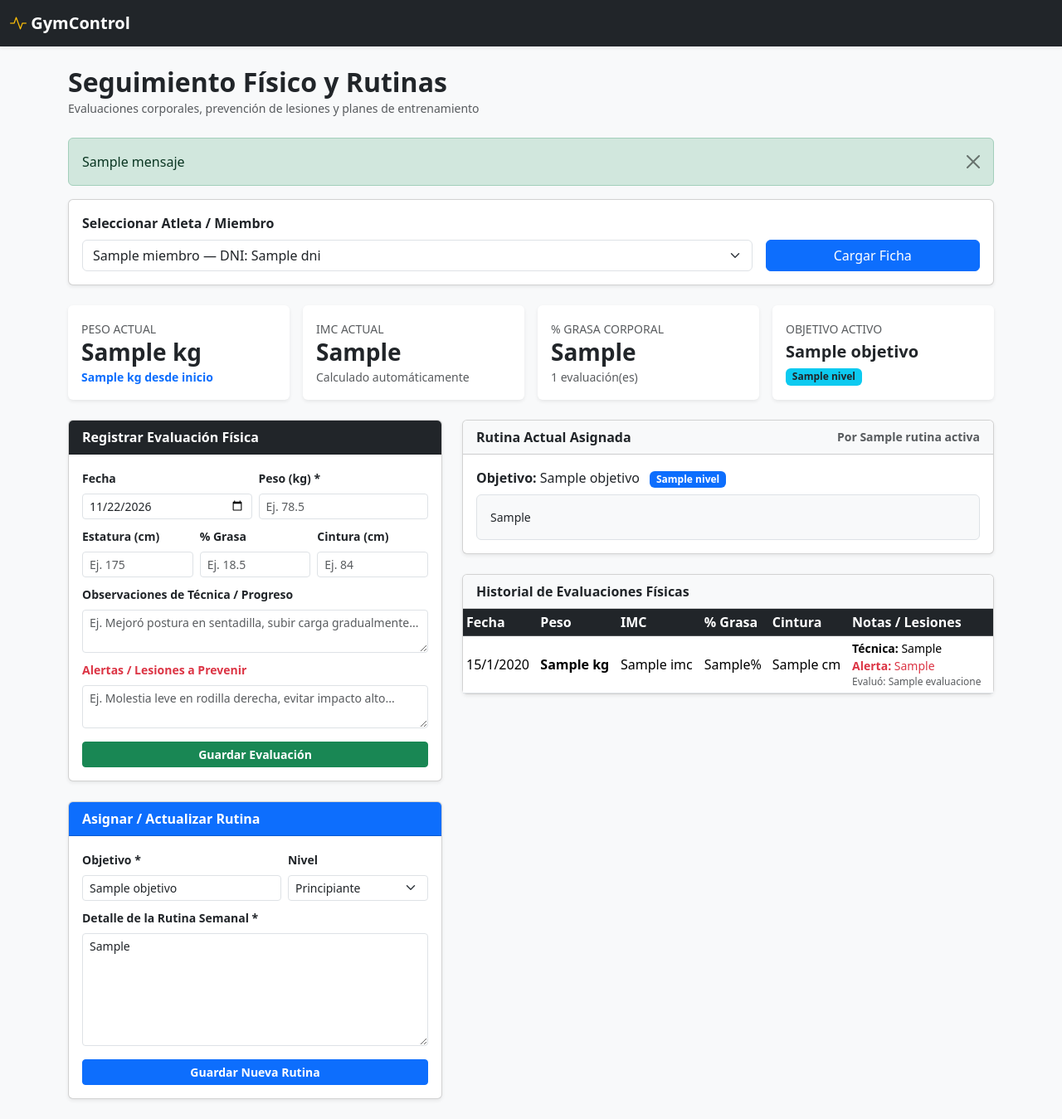
After one commit to BLADECXM/gymcontrol, a Node server app: template views/seguimiento.ejs in a window 1280 px wide. The commit adds this page. Shown: the whole page at 83% size. Run offline with Node 20, Linux system fonts and the light colour scheme; the template is opened without the code that fills it: most values are stand-ins (such as "Sample title", 1, 10 or a date in 2020).

Commit message:
Agregar modulo de seguimiento fisico y rutinas para entrenadores y filtrar navbar por rol

```diff
--- a/server.js
+++ b/server.js
@@ -67,6 +67,9 @@ app.use('/reportes', reportesRoutes);
 const portalRoutes = require('./routes/portal.routes');
 app.use('/mi-portal', portalRoutes);
 
+const seguimientoRoutes = require('./routes/seguimiento.routes');
+app.use('/seguimiento', seguimientoRoutes);
+
 // Ruta inicial de prueba
 app.get('/', (req, res) => {
     if (!req.session.usuario) {
--- a/views/partials/navbar.ejs
+++ b/views/partials/navbar.ejs
@@ -10,8 +10,8 @@
 
         <div class="collapse navbar-collapse" id="menuGym">
             <ul class="navbar-nav me-auto mb-2 mb-lg-0">
-                <% if (usuario && usuario.rol !== 'Cliente') { %>
-                    <li class="nav-item"><a class="nav-link" href="/dashboard">Inicio</a></li>
+  <% if (rol === 'Administrador' || rol === 'Recepcionista') { %>
+    <li class="nav-item"><a class="nav-link" href="/">Inicio</a></li>
     <li class="nav-item"><a class="nav-link" href="/checkin">Check-in</a></li>
     <li class="nav-item"><a class="nav-link" href="/miembros">Miembros</a></li>
     <li class="nav-item"><a class="nav-link" href="/pagos">Pagos</a></li>
@@ -19,13 +19,22 @@
     <li class="nav-item"><a class="nav-link" href="/caja">Caja</a></li>
   <% } %>
 
-                <% if (usuario && usuario.rol === 'Administrador') { %>
+  <% if (rol === 'Administrador') { %>
     <li class="nav-item"><a class="nav-link" href="/planes">Planes</a></li>
     <li class="nav-item"><a class="nav-link" href="/usuarios">Usuarios</a></li>
+    <li class="nav-item"><a class="nav-link" href="/seguimiento">Seguimiento</a></li>
     <li class="nav-item"><a class="nav-link" href="/reportes">Reportes</a></li>
   <% } %>
+
+  <% if (rol === 'Entrenador') { %>
+    <li class="nav-item"><a class="nav-link" href="/clases">Mis Clases</a></li>
+    <li class="nav-item"><a class="nav-link" href="/seguimiento">Seguimiento y Rutinas</a></li>
+  <% } %>
+
+  <% if (rol === 'Cliente') { %>
+    <li class="nav-item"><a class="nav-link" href="/mi-portal">Mi Portal</a></li>
+  <% } %>
 </ul>
-
             <% if (usuario) { %>
                 <div class="d-flex align-items-center text-white gap-3">
                     <small><i class="bi bi-person-circle"></i> <%= usuario.nombre %> (<%= usuario.rol %>)</small>
--- /dev/null
+++ b/views/seguimiento.ejs
@@ -0,0 +1,252 @@
+<%- include('partials/header') %>
+<%- include('partials/navbar') %>
+
+<div class="container py-4">
+  <div class="d-flex flex-wrap justify-content-between align-items-center mb-4 gap-2">
+    <div>
+      <h2 class="fw-bold mb-0">Seguimiento Físico y Rutinas</h2>
+      <small class="text-muted">Evaluaciones corporales, prevención de lesiones y planes de entrenamiento</small>
+    </div>
+  </div>
+
+  <% if (mensaje) { %>
+    <div class="alert alert-success alert-dismissible fade show" role="alert">
+      <%= mensaje %>
+      <button type="button" class="btn-close" data-bs-dismiss="alert"></button>
+    </div>
+  <% } %>
+  <% if (error) { %>
+    <div class="alert alert-danger alert-dismissible fade show" role="alert">
+      <%= error %>
+      <button type="button" class="btn-close" data-bs-dismiss="alert"></button>
+    </div>
+  <% } %>
+
+  <!-- Selector de Miembro -->
+  <div class="card shadow-sm mb-4">
+    <div class="card-body">
+      <form method="GET" action="/seguimiento" class="row g-3 align-items-end">
+        <div class="col-md-9">
+          <label for="miembro" class="form-label fw-semibold">Seleccionar Atleta / Miembro</label>
+          <select name="miembro" id="miembro" class="form-select" required>
+            <option value="">-- Elige un miembro para ver o registrar seguimiento --</option>
+            <% miembros.forEach(m => { %>
+              <option value="<%= m.id_miembro %>" <%= miembroActual && miembroActual.id_miembro === m.id_miembro ? 'selected' : '' %>>
+                <%= m.nombre_completo %> — DNI: <%= m.dni %>
+              </option>
+            <% }) %>
+          </select>
+        </div>
+        <div class="col-md-3">
+          <button type="submit" class="btn btn-primary w-100">Cargar Ficha</button>
+        </div>
+      </form>
+    </div>
+  </div>
+
+  <% if (miembroActual) { %>
+    <!-- Tarjetas de Resumen del Atleta -->
+    <div class="row g-3 mb-4">
+      <div class="col-md-3">
+        <div class="card border-0 shadow-sm h-100">
+          <div class="card-body">
+            <small class="text-muted text-uppercase">Peso Actual</small>
+            <h3 class="fw-bold mb-0"><%= resumenProgreso ? resumenProgreso.pesoActual + ' kg' : 'Sin registro' %></h3>
+            <% if (resumenProgreso && resumenProgreso.diferenciaPeso !== null) { %>
+              <% const diff = parseFloat(resumenProgreso.diferenciaPeso); %>
+              <small class="<%= diff <= 0 ? 'text-success' : 'text-primary' %> fw-semibold">
+                <%= diff > 0 ? '+' : '' %><%= resumenProgreso.diferenciaPeso %> kg desde inicio
+              </small>
+            <% } %>
+          </div>
+        </div>
+      </div>
+      <div class="col-md-3">
+        <div class="card border-0 shadow-sm h-100">
+          <div class="card-body">
+            <small class="text-muted text-uppercase">IMC Actual</small>
+            <h3 class="fw-bold mb-0"><%= resumenProgreso ? resumenProgreso.imcActual : '-' %></h3>
+            <small class="text-muted">Calculado automáticamente</small>
+          </div>
+        </div>
+      </div>
+      <div class="col-md-3">
+        <div class="card border-0 shadow-sm h-100">
+          <div class="card-body">
+            <small class="text-muted text-uppercase">% Grasa Corporal</small>
+            <h3 class="fw-bold mb-0"><%= resumenProgreso ? resumenProgreso.grasaActual : '-' %></h3>
+            <small class="text-muted"><%= resumenProgreso ? resumenProgreso.totalEvaluaciones : 0 %> evaluación(es)</small>
+          </div>
+        </div>
+      </div>
+      <div class="col-md-3">
+        <div class="card border-0 shadow-sm h-100">
+          <div class="card-body">
+            <small class="text-muted text-uppercase">Objetivo Activo</small>
+            <h5 class="fw-bold mb-1 mt-1"><%= rutinaActiva ? rutinaActiva.objetivo : 'Sin asignar' %></h5>
+            <span class="badge bg-info text-dark"><%= rutinaActiva ? rutinaActiva.nivel : 'Pendiente' %></span>
+          </div>
+        </div>
+      </div>
+    </div>
+
+    <div class="row g-4">
+      <!-- Columna Izquierda: Formularios de Registro -->
+      <div class="col-lg-5">
+        <!-- Form Nueva Evaluación -->
+        <div class="card shadow-sm mb-4">
+          <div class="card-header bg-dark text-white fw-semibold">
+            Registrar Evaluación Física
+          </div>
+          <div class="card-body">
+            <form method="POST" action="/seguimiento/evaluacion">
+              <input type="hidden" name="id_miembro" value="<%= miembroActual.id_miembro %>">
+              <div class="row g-2 mb-2">
+                <div class="col-6">
+                  <label class="form-label small fw-semibold">Fecha</label>
+                  <input type="date" name="fecha_evaluacion" class="form-control form-control-sm" value="<%= new Date().toISOString().split('T')[0] %>">
+                </div>
+                <div class="col-6">
+                  <label class="form-label small fw-semibold">Peso (kg) *</label>
+                  <input type="number" step="0.01" name="peso_kg" class="form-control form-control-sm" required placeholder="Ej. 78.5">
+                </div>
+              </div>
+              <div class="row g-2 mb-2">
+                <div class="col-4">
+                  <label class="form-label small fw-semibold">Estatura (cm)</label>
+                  <input type="number" step="0.1" name="estatura_cm" class="form-control form-control-sm" placeholder="Ej. 175">
+                </div>
+                <div class="col-4">
+                  <label class="form-label small fw-semibold">% Grasa</label>
+                  <input type="number" step="0.1" name="porcentaje_grasa" class="form-control form-control-sm" placeholder="Ej. 18.5">
+                </div>
+                <div class="col-4">
+                  <label class="form-label small fw-semibold">Cintura (cm)</label>
+                  <input type="number" step="0.1" name="cintura_cm" class="form-control form-control-sm" placeholder="Ej. 84">
+                </div>
+              </div>
+              <div class="mb-2">
+                <label class="form-label small fw-semibold">Observaciones de Técnica / Progreso</label>
+                <textarea name="observaciones_tecnica" rows="2" class="form-control form-control-sm" placeholder="Ej. Mejoró postura en sentadilla, subir carga gradualmente..."></textarea>
+              </div>
+              <div class="mb-3">
+                <label class="form-label small fw-semibold text-danger">Alertas / Lesiones a Prevenir</label>
+                <textarea name="lesiones_alertas" rows="2" class="form-control form-control-sm" placeholder="Ej. Molestia leve en rodilla derecha, evitar impacto alto..."></textarea>
+              </div>
+              <button type="submit" class="btn btn-success btn-sm w-100 fw-semibold">Guardar Evaluación</button>
+            </form>
+          </div>
+        </div>
+
+        <!-- Form Rutina Activa -->
+        <div class="card shadow-sm">
+          <div class="card-header bg-primary text-white fw-semibold">
+            Asignar / Actualizar Rutina
+          </div>
+          <div class="card-body">
+            <form method="POST" action="/seguimiento/rutina">
+              <input type="hidden" name="id_miembro" value="<%= miembroActual.id_miembro %>">
+              <div class="row g-2 mb-2">
+                <div class="col-7">
+                  <label class="form-label small fw-semibold">Objetivo *</label>
+                  <input type="text" name="objetivo" class="form-control form-control-sm" required
+                         value="<%= rutinaActiva ? rutinaActiva.objetivo : '' %>"
+                         placeholder="Ej. Pérdida de grasa / Hipertrofia">
+                </div>
+                <div class="col-5">
+                  <label class="form-label small fw-semibold">Nivel</label>
+                  <select name="nivel" class="form-select form-select-sm">
+                    <option value="Principiante" <%= rutinaActiva && rutinaActiva.nivel === 'Principiante' ? 'selected' : '' %>>Principiante</option>
+                    <option value="Intermedio" <%= !rutinaActiva || rutinaActiva.nivel === 'Intermedio' ? 'selected' : '' %>>Intermedio</option>
+                    <option value="Avanzado" <%= rutinaActiva && rutinaActiva.nivel === 'Avanzado' ? 'selected' : '' %>>Avanzado</option>
+                  </select>
+                </div>
+              </div>
+              <div class="mb-3">
+                <label class="form-label small fw-semibold">Detalle de la Rutina Semanal *</label>
+                <textarea name="detalle_rutina" rows="6" class="form-control form-control-sm" required
+                          placeholder="Lunes (Empuje): Press banca 4x10...&#10;Miércoles (Pierna): Sentadilla 4x8..."><%= rutinaActiva ? rutinaActiva.detalle_rutina : '' %></textarea>
+              </div>
+              <button type="submit" class="btn btn-primary btn-sm w-100 fw-semibold">Guardar Nueva Rutina</button>
+            </form>
+          </div>
+        </div>
+      </div>
+
+      <!-- Columna Derecha: Rutina Actual e Historial -->
+      <div class="col-lg-7">
+        <!-- Vista rápida de Rutina Activa -->
+        <div class="card shadow-sm mb-4">
+          <div class="card-header bg-light fw-semibold d-flex justify-content-between align-items-center">
+            <span>Rutina Actual Asignada</span>
+            <% if (rutinaActiva) { %>
+              <small class="text-muted">Por <%= rutinaActiva.entrenador_nombre %></small>
+            <% } %>
+          </div>
+          <div class="card-body">
+            <% if (rutinaActiva) { %>
+              <p class="mb-2">
+                <strong>Objetivo:</strong> <%= rutinaActiva.objetivo %>
+                <span class="badge bg-primary ms-2"><%= rutinaActiva.nivel %></span>
+              </p>
+              <pre class="bg-light p-3 rounded border mb-0" style="white-space: pre-wrap; font-family: inherit;"><%= rutinaActiva.detalle_rutina %></pre>
+            <% } else { %>
+              <p class="text-muted mb-0">Este miembro todavía no tiene una rutina asignada.</p>
+            <% } %>
+          </div>
+        </div>
+
+        <!-- Historial de Evaluaciones Físicas -->
+        <div class="card shadow-sm">
+          <div class="card-header bg-light fw-semibold">
+            Historial de Evaluaciones Físicas
+          </div>
+          <div class="table-responsive">
+            <table class="table table-hover table-sm align-middle mb-0">
+              <thead class="table-dark">
+                <tr>
+                  <th>Fecha</th>
+                  <th>Peso</th>
+                  <th>IMC</th>
+                  <th>% Grasa</th>
+                  <th>Cintura</th>
+                  <th>Notas / Lesiones</th>
+                </tr>
+              </thead>
+              <tbody>
+                <% if (evaluaciones.length === 0) { %>
+                  <tr>
+                    <td colspan="6" class="text-center text-muted py-3">Sin evaluaciones registradas aún.</td>
+                  </tr>
+                <% } else { %>
+                  <% evaluaciones.forEach(e => { %>
+                    <tr>
+                      <td class="text-nowrap"><%= new Date(e.fecha_evaluacion).toLocaleDateString('es-HN') %></td>
+                      <td class="fw-bold"><%= e.peso_kg %> kg</td>
+                      <td><%= e.imc || '-' %></td>
+                      <td><%= e.porcentaje_grasa ? e.porcentaje_grasa + '%' : '-' %></td>
+                      <td><%= e.cintura_cm ? e.cintura_cm + ' cm' : '-' %></td>
+                      <td class="small">
+                        <% if (e.observaciones_tecnica) { %>
+                          <div><strong>Técnica:</strong> <%= e.observaciones_tecnica %></div>
+                        <% } %>
+                        <% if (e.lesiones_alertas) { %>
+                          <div class="text-danger"><strong>Alerta:</strong> <%= e.lesiones_alertas %></div>
+                        <% } %>
+                        <div class="text-muted" style="font-size: 0.75rem;">Evaluó: <%= e.entrenador_nombre %></div>
+                      </td>
+                    </tr>
+                  <% }) %>
+                <% } %>
+              </tbody>
+            </table>
+          </div>
+        </div>
+      </div>
+    </div>
+  <% } %>
+</div>
+
+<script src="https://cdn.jsdelivr.net/npm/bootstrap@5.3.3/dist/js/bootstrap.bundle.min.js"></script>
+</body>
+</html>
```
Also changed, not shown: routes/seguimiento.routes.js (added, +177 -0 lines). Lines whose indentation alone changed are shown as unchanged.
